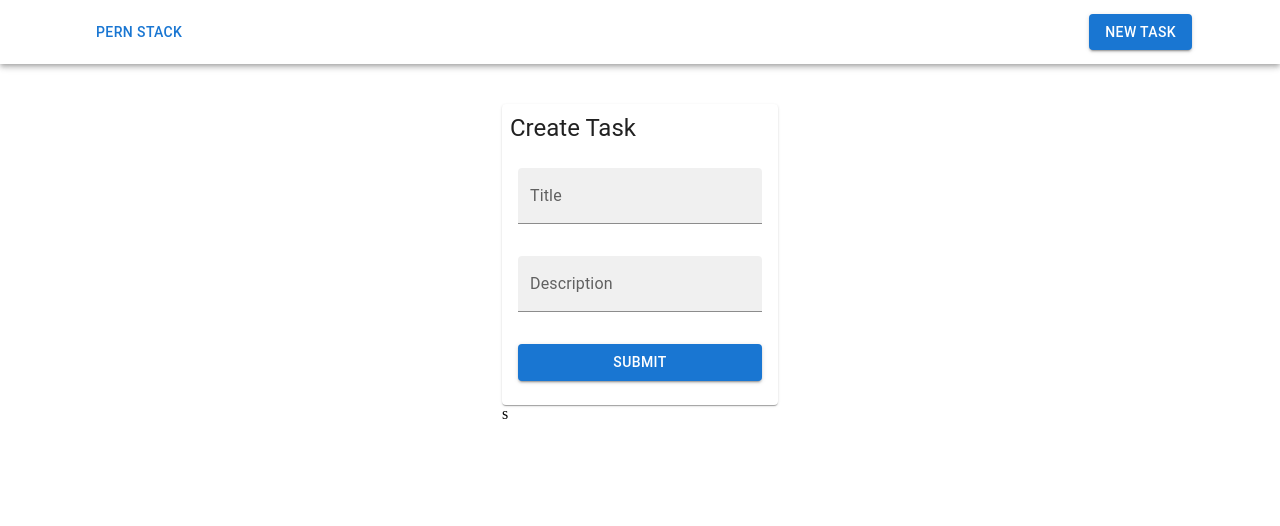
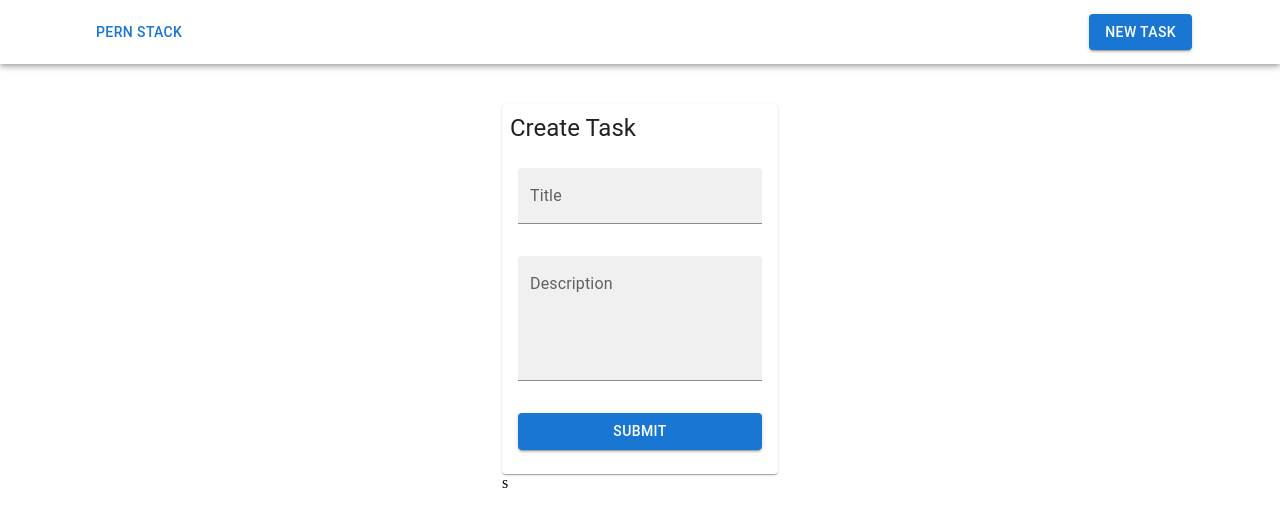
Before and after one commit to irvingvjuarez/pern-stack, a React app in the folder client/: page /add-task in a window 1280 px wide. Shown: the top 526 px of the page. Built offline with nearby package versions, Linux system fonts and the light colour scheme; the HTML template or start-up script is replaced by a standard one.

Commit message:
Improvements made in the FormView component and useUserInfo hook

```diff
--- a/client/src/hooks/useUserInfo.ts
+++ b/client/src/hooks/useUserInfo.ts
@@ -11,15 +11,13 @@ export const useUserInfo = () => {
 
   const handleInfoInput = (evt: React.FocusEvent<HTMLInputElement | HTMLTextAreaElement, Element>) => {
     const { name, value } = evt.target
-    setUserInfo((prev) => {
-      // @ts-ignore
-      prev[name] = value
-      return {
-      ...prev
-      }
-    })
+    setUserInfo((prev) => ({
+      ...prev,
+      [name]: value
+    }))
   }
   const handleSubmitForm = (evt: React.MouseEvent<HTMLButtonElement, MouseEvent>) => {
+    evt.preventDefault();
     const { title } = userInfo;
 
     if (title) {
--- a/client/src/views/FormView.tsx
+++ b/client/src/views/FormView.tsx
@@ -21,9 +21,11 @@ export const FormView = () => {
           name="description"
           sx={{mb: 4}}
           onBlur={handleInfoInput}
+          multiline
+          rows={4}
         />
 
-        <Button variant="contained" onClick={handleSubmitForm}>
+        <Button variant="contained" type="submit" onClick={handleSubmitForm}>
           Submit
         </Button>
       </form>
```
